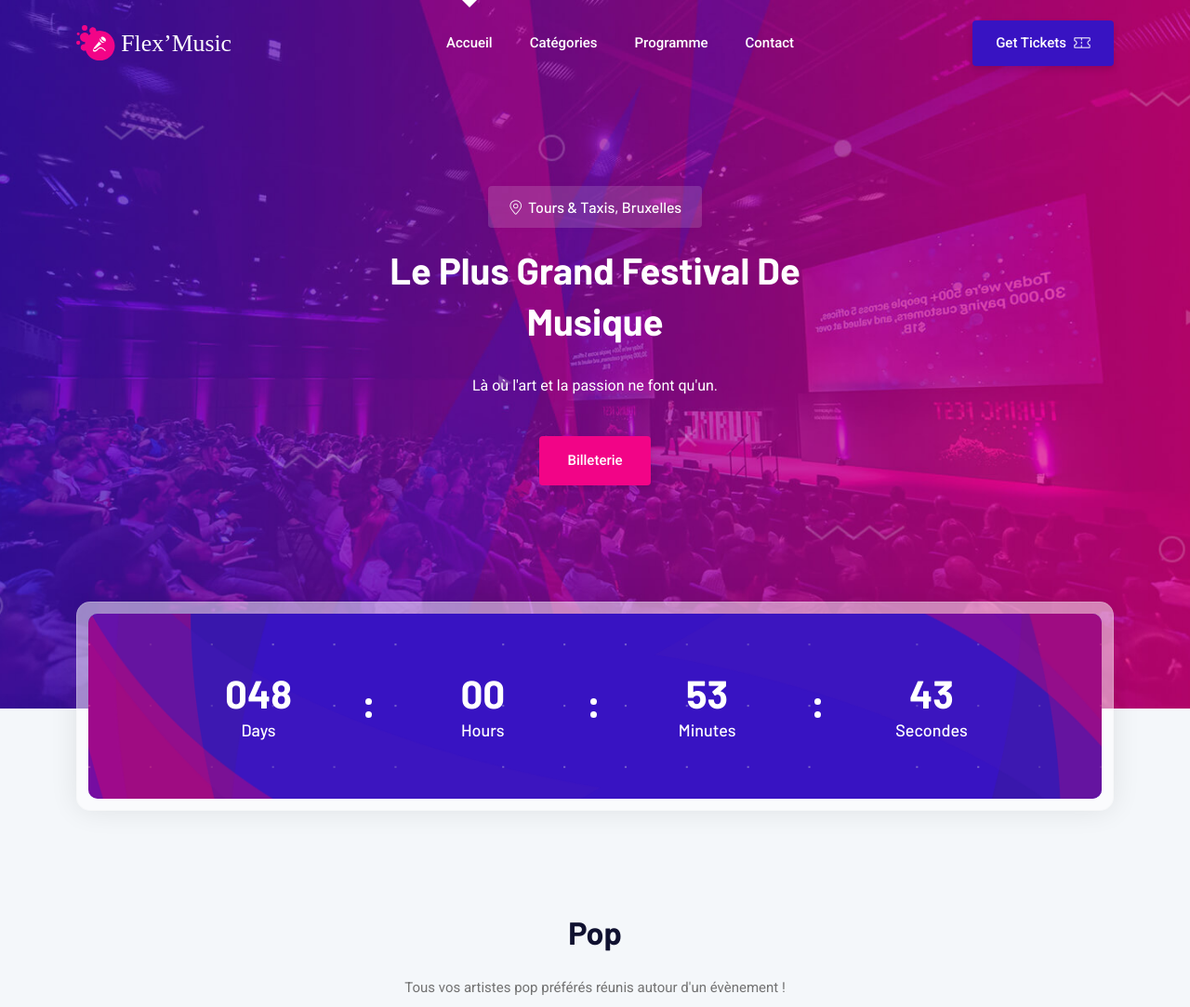
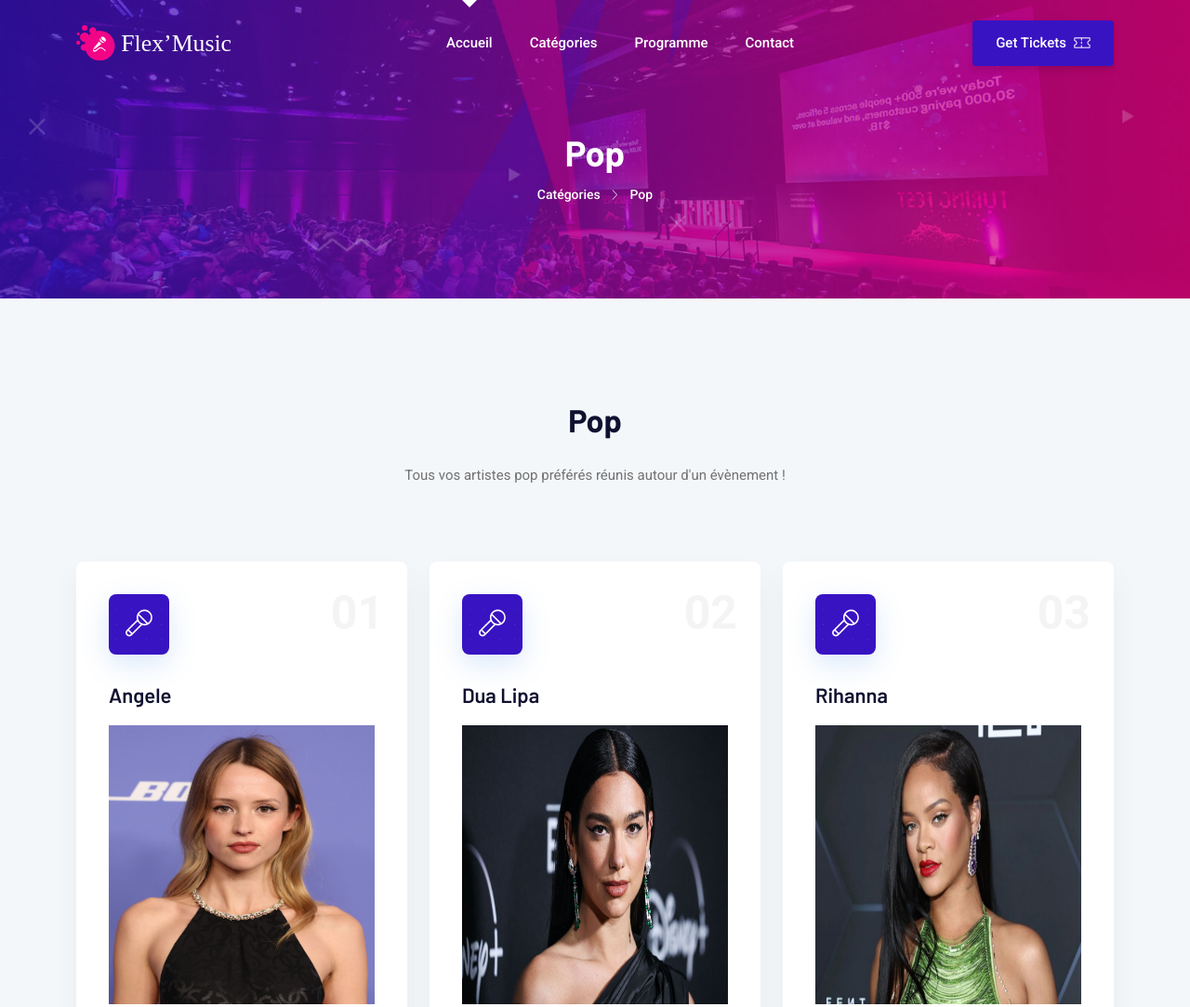
Before and after one commit to Hanioch/projet-Web-, a plain HTML site: page Pop.html in a window 1280 px wide. Shown: the top 1083 px of the page at 93% size. Drawn offline with Linux system fonts and the light colour scheme.

Commit message:
correction pages de Rayan

```diff
--- a/Pop.html
+++ b/Pop.html
@@ -90,60 +90,23 @@
     </header>
     <!-- End Header Area -->
 
-    <!-- Start Hero Area -->
-    <section class="hero-area">
-        <div class="main__circle"></div>
-        <div class="main__circle2"></div>
-        <div class="main__circle3"></div>
-        <div class="main__circle4"></div>
-        <div class="container">
-            <div class="row align-items-center">
-                <div class="col-lg-6 offset-lg-3 col-md-12 col-12">
-                    <div class="hero-content">
-                        <h5 class="wow zoomIn" data-wow-delay=".2s"><i class="lni lni-map-marker"></i> Tours &amp;
-                            Taxis, Bruxelles</h5>
-                        <h2 class="wow fadeInUp" data-wow-delay=".4s">Le plus grand festival de musique</h2>
-                        <p class="wow fadeInUp" data-wow-delay=".6s">Là où l'art et la passion ne font qu'un.</p>
-                        <div class="button wow fadeInUp" data-wow-delay=".8s">
-                            <a href="pricing.html" class="btn ">Billeterie</a>
+        <!-- Start Breadcrumbs -->
+        <div class="breadcrumbs">
+            <div class="container">
+                <div class="row align-items-center">
+                    <div class="col-lg-8 offset-lg-2 col-md-12 col-12">
+                        <div class="breadcrumbs-content">
+                            <h1 class="page-title">Pop</h1>
+                            <ul class="breadcrumb-nav">
+                                <li><a href="categories.html">Catégories</a></li>
+                                <li>Pop</li>
+                            </ul>
                         </div>
                     </div>
                 </div>
             </div>
         </div>
-    </section>
-    <!-- End Hero Area -->
-
-    <!-- Start Count Down Area -->
-    <div class="count-down">
-        <div class="container">
-            <div class="row">
-                <div class="col-12">
-                    <div class="box-head">
-                        <div class="box-content">
-                            <div class="box">
-                                <h1 id="days">10</h1>
-                                <h2 id="daystxt">Days</h2>
-                            </div>
-                            <div class="box">
-                                <h1 id="hours">09</h1>
-                                <h2 id="hourstxt">Hours</h2>
-                            </div>
-                            <div class="box">
-                                <h1 id="minutes">05</h1>
-                                <h2 id="minutestxt">Minutes</h2>
-                            </div>
-                            <div class="box">
-                                <h1 id="seconds">23</h1>
-                                <h2 id="secondstxt">Secondes</h2>
-                            </div>
-                        </div>
-                    </div>
-                </div>
-            </div>
-        </div>
-    </div>
-    <!-- End Count Down Area -->
+        <!-- End Breadcrumbs -->
 
 
 
```
Also changed, not shown: Rap.html (+10 -47 lines), categories.html (+10 -47 lines).
